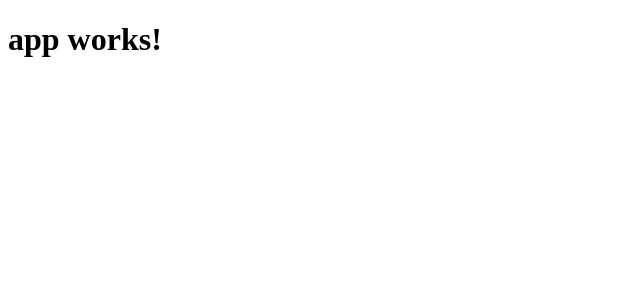
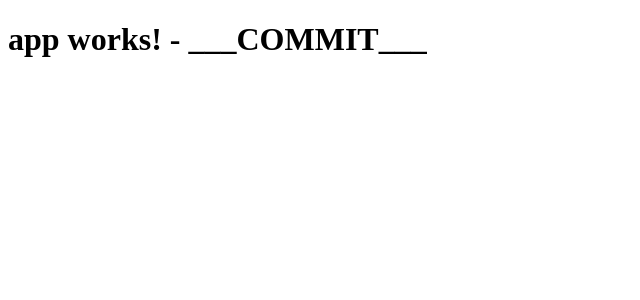
Before and after one commit to codeclou/kartoffelstampf-client, an Angular app: page / in a window 1280 px wide. Shown: the top 300 px of the page, without its empty margins (0-640 px from the left). Built offline with nearby package versions, Linux system fonts and the light colour scheme.

Commit message:
jenkins ci build

```diff
--- a/src/app/app.component.html
+++ b/src/app/app.component.html
@@ -1,3 +1,5 @@
 <h1>
   {{title}}
+  -
+  {{gitCommit}}
 </h1>
--- a/src/app/app.component.ts
+++ b/src/app/app.component.ts
@@ -7,4 +7,5 @@ import { Component } from '@angular/core';
 })
 export class AppComponent {
   title = 'app works!';
+  gitCommit = '___COMMIT___';
 }
```
Also changed, not shown: 1 other file (tests, documents, lock files or other folders).
